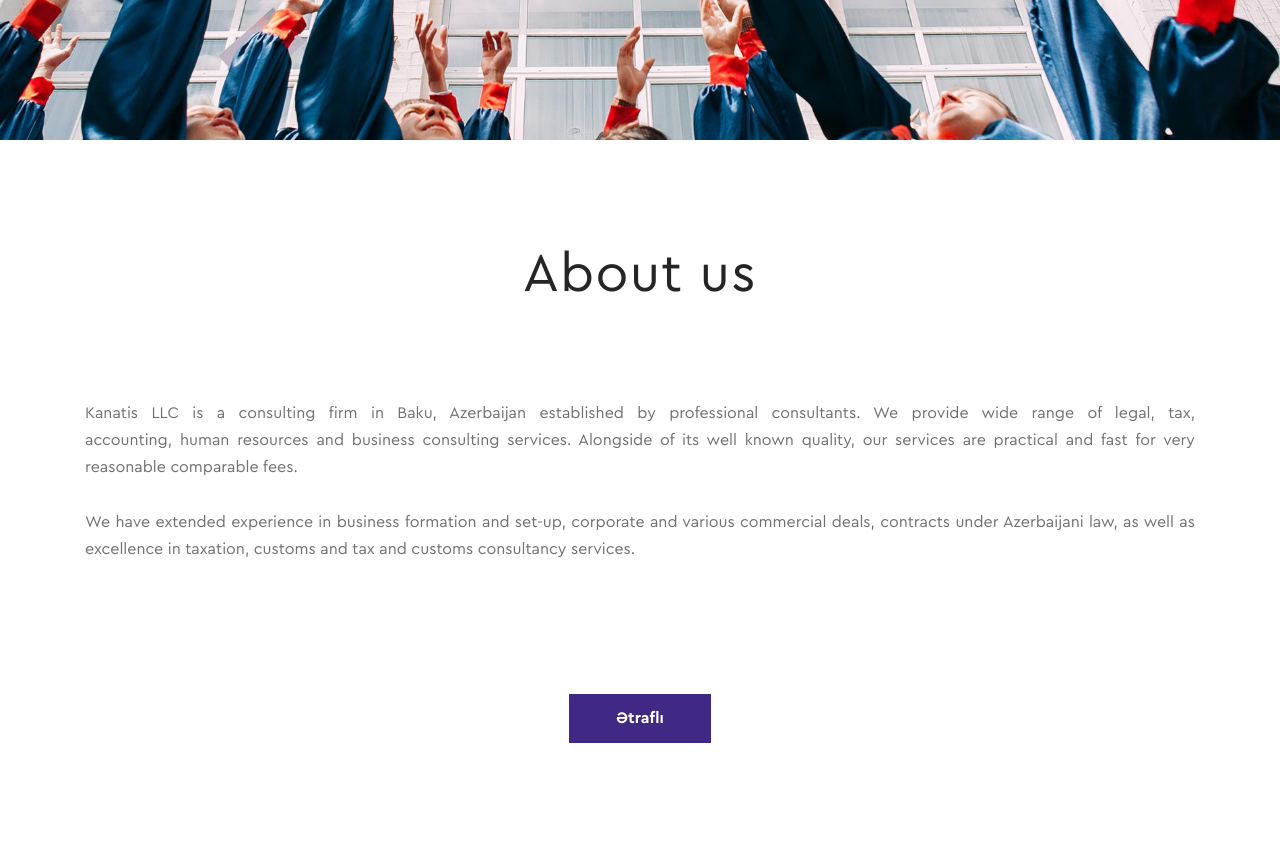
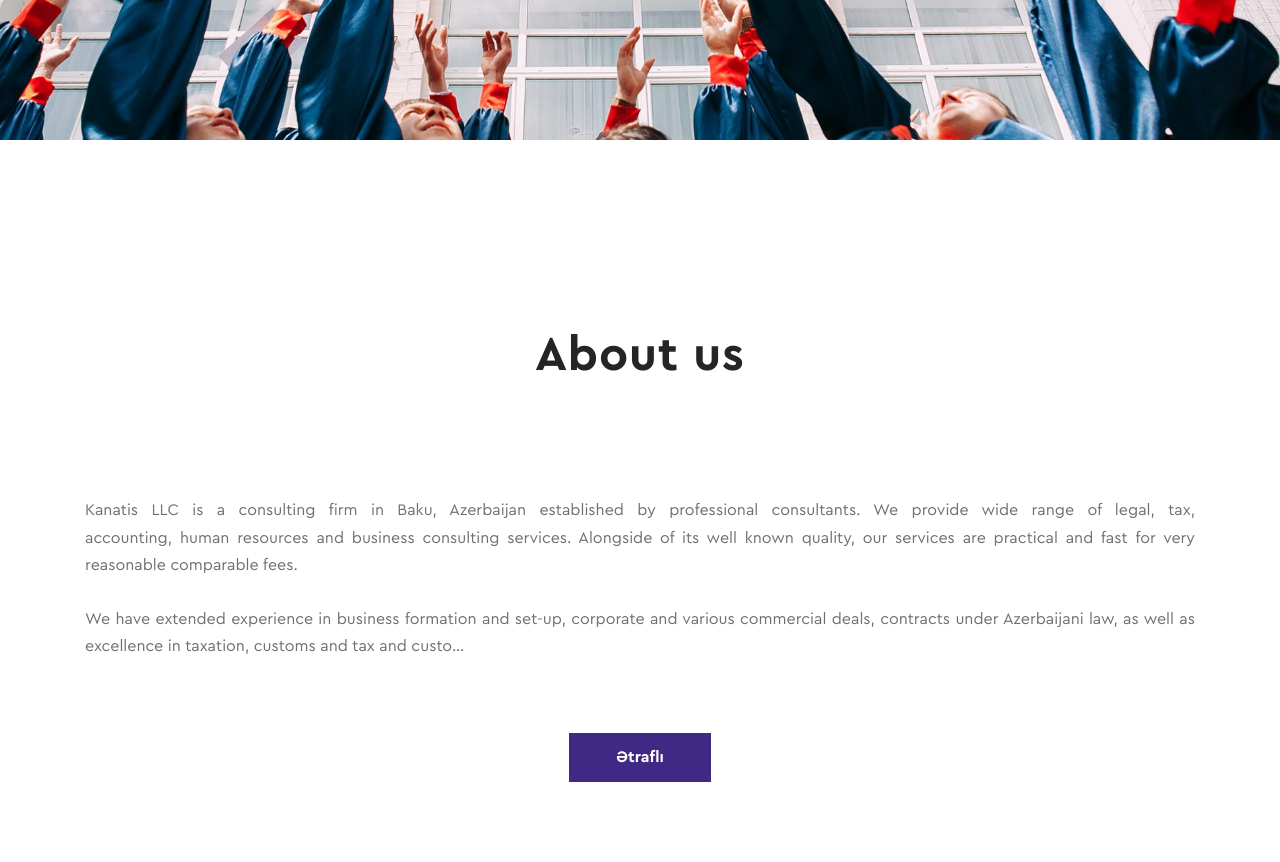
Before and after one commit to alvinseyidov/kanatisPragmatech, a Django app: page / in a window 1280 px wide. Shown: the part 863-1725 px from the top of the page. Run offline with Django 3.2, Linux system fonts and the light colour scheme; data comes from the database, SQL or seed files in the repository; data that the repository does not hold is empty; some libraries are stand-ins or nearby versions.

Commit message:
Section title changed

```diff
--- a/kanatis_app/templates/index.html
+++ b/kanatis_app/templates/index.html
@@ -30,18 +30,18 @@
 				<div class="row">
 					<div class="col-lg-8 offset-lg-2">
 						<div class="intro-msg margin-b108">
-							<div class="intro-normal">{{ about.title }}</div>
+							<h2 class="section-heading-title">{{ about.title }}</h2>
 						</div>
 					</div>
 				</div>
 				<!-- /row -->
 				<div class="row">
 					<div class="col-lg-12 margin-bm32">
-						<p>{{ about.description|safe }}
+						<p>{{ about.description|truncatechars:580|safe }}
 						</p>
 					</div>
 				</div>
-				<div class="view-more alignc margin-t72"><a href="{% url 'kanatis:about' %}">{% trans 'Ətraflı' %}</a></div>
+				<div class="view-more alignc margin-t72"><a href="{% url 'kanatis:about' %}">Ətraflı</a></div>
 				<!-- /row -->
 			</div>
 			<!-- /container -->
```
Also changed, not shown: media/about/b2.jpg (added).
